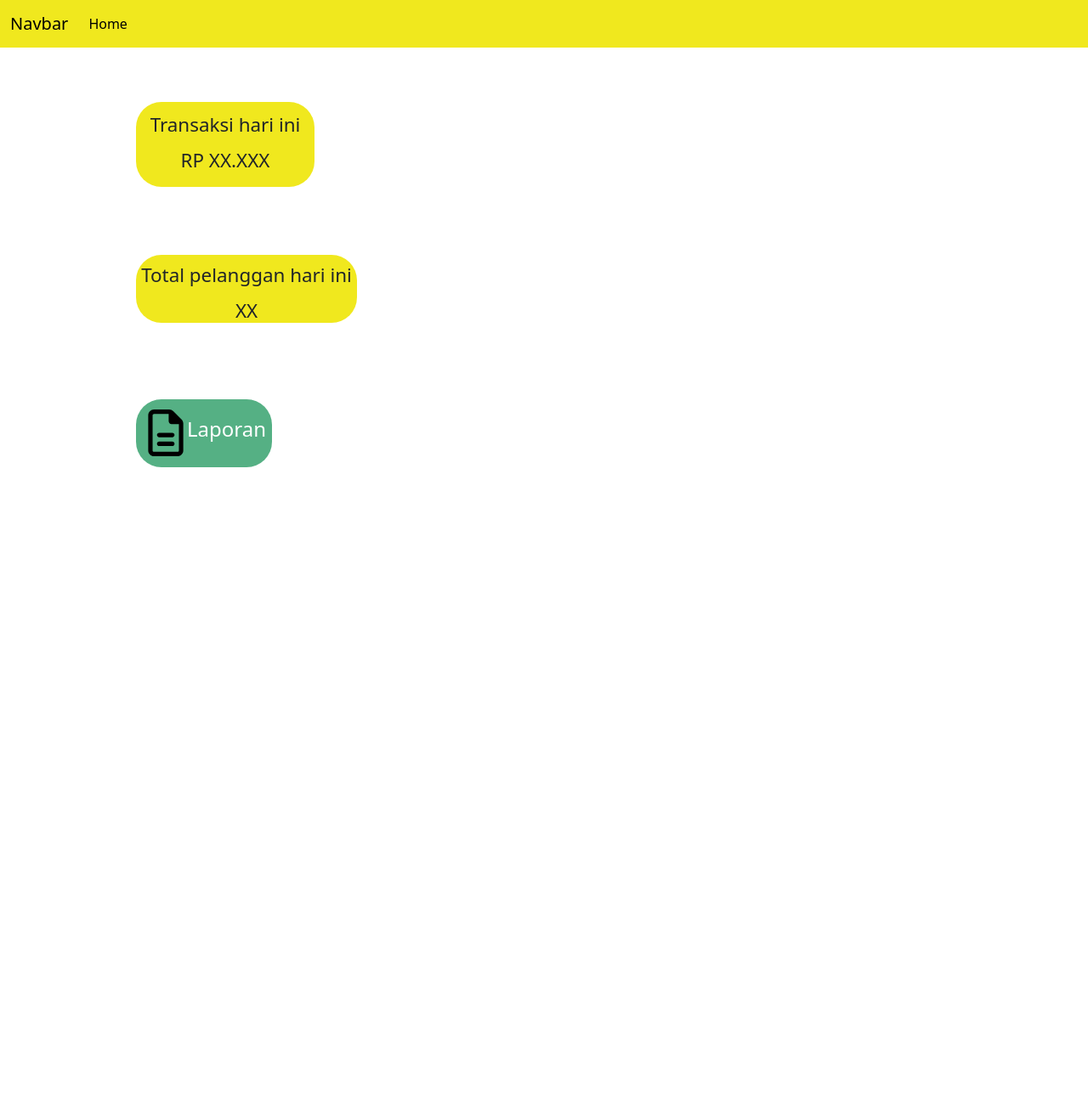
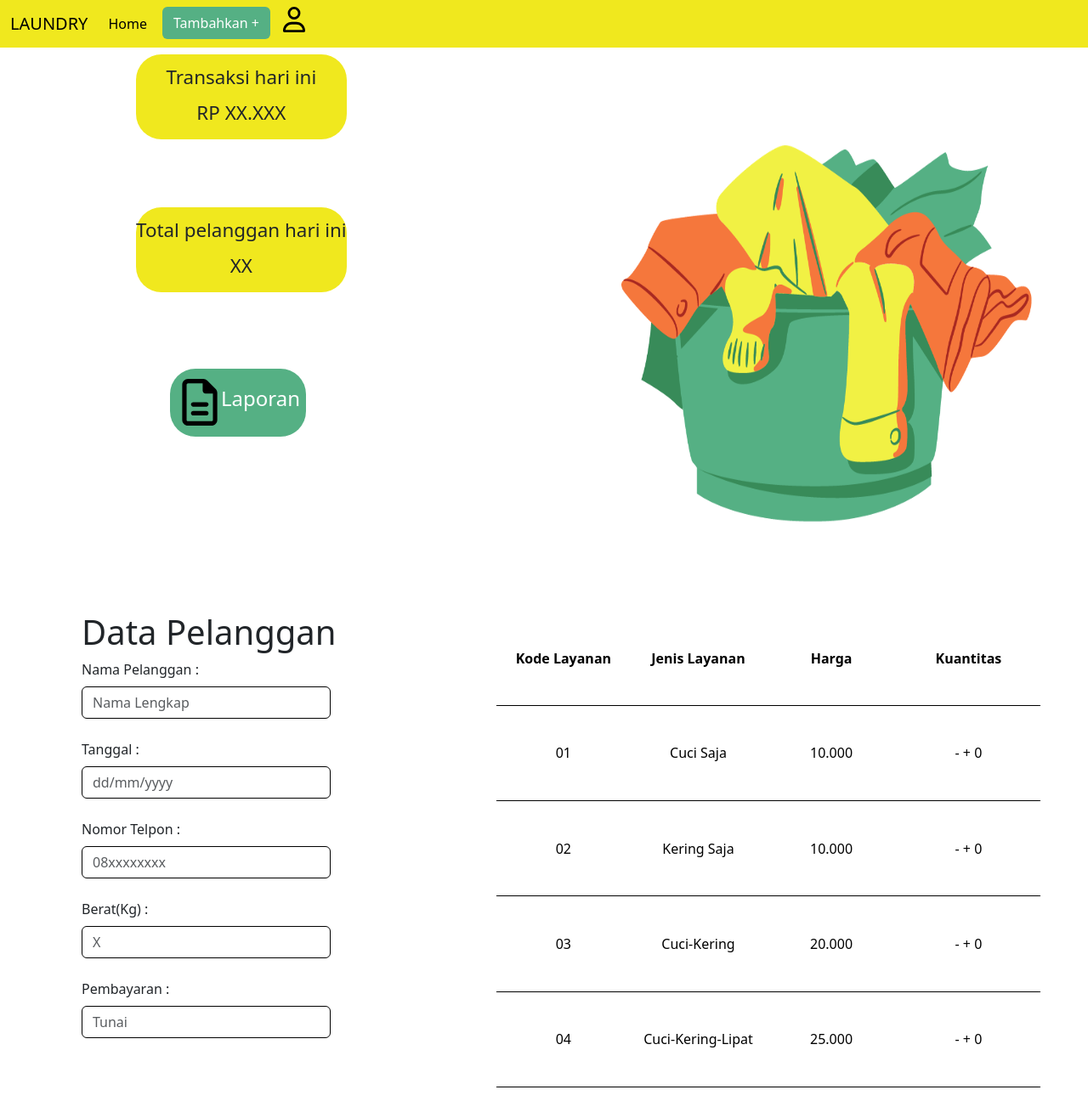
Before and after one commit to Khaisa-Shafa/Website_laundry, a PHP site: page / in a window 1280 px wide. Shown: the whole page at 85% size. Before the commit the page ends 550 px from the top, so only its background shows below. Run offline with PHP 8.4, Linux system fonts and the light colour scheme.

Commit message:
update khaisa

```diff
--- a/index.html
+++ b/index.html
@@ -13,25 +13,33 @@
   </head>
   <body>
     <!-- navbar start -->
-    <nav class="navbar navbar-expand-lg">
+    <nav class="position-fixed z-1 start-0 end-0 navbar navbar-expand-lg ">
       <div class="container-fluid">
-        <a class="navbar-brand" href="#">Navbar</a>
+        <a class="navbar-brand" href="#">LAUNDRY</a>
         <button class="navbar-toggler" type="button" data-bs-toggle="collapse" data-bs-target="#navbarSupportedContent" aria-controls="navbarSupportedContent" aria-expanded="false" aria-label="Toggle navigation">
           <span class="navbar-toggler-icon"></span>
         </button>
         <div class="collapse navbar-collapse" id="navbarSupportedContent">
           <ul class="navbar-nav me-auto mb-2 mb-lg-0">
             <li class="nav-item">
-              <a class="nav-link active" aria-current="page" href="#">Home</a>
+              <a class="nav-link active" aria-current="page" href="#home">Home</a>
+            </li>
+            <li class="nav-item">
+              <a href="#data"><button type="button" class="btn">Tambahkan +</button></a>
+            </li>
+            <li class="nav-item">
+              <a class="admin" aria-current="page" href="#login"><img src="user-regular.svg" alt="user"></a>
             </li>
           </ul>
         </div>
       </div>
     </nav>
+
     <!-- navbar end -->
 
     <!-- home start -->
     <section id="home" class="home">
+      <div class="all">
       <div class="hero">
       <div class="box">
         <div class="box1">
@@ -42,19 +50,86 @@
           <h2>Total pelanggan hari ini</h2>
           <h2>XX</h2>
         </div>
+        </div>
         <a href="#"> <div class="for">
-          <a href="#"><img src="file-lines-regular.svg" alt=""></a>
+          <a href="#"><img src="file-lines-regular.svg" alt="laporan"></a>
         <div class="box3">
           <h2>Laporan</h2>
         </div>
       </div>
     </a>
-
-      </div>
+    </div>
+    <div class="hero2">
+      <img src="LAUNDRY.png" alt="">
+    </div>
     </div>
   </div>
   </section>
     <!-- home end -->
+
+    <!-- data start -->
+    <section id="data" class="data">
+      <div class="inputan">
+        <h1>Data Pelanggan</h1>
+      <div class="mb-4">
+        <label for="formGroupExampleInput" class="form-label">Nama Pelanggan :</label>
+        <input type="text" class="form-control" id="formGroupExampleInput" placeholder="Nama Lengkap">
+      </div>
+      <div class="mb-4">
+        <label for="formGroupExampleInput2" class="form-label">Tanggal :</label>
+        <input type="text" class="form-control" id="formGroupExampleInput2" placeholder="dd/mm/yyyy">
+      </div>
+      <div class="mb-4">
+        <label for="formGroupExampleInput2" class="form-label">Nomor Telpon :</label>
+        <input type="text" class="form-control" id="formGroupExampleInput2" placeholder="08xxxxxxxx">
+      </div>
+      <div class="mb-4">
+        <label for="formGroupExampleInput2" class="form-label">Berat(Kg) :</label>
+        <input type="text" class="form-control" id="formGroupExampleInput2" placeholder="X">
+      </div>
+      <div class="mb-4">
+        <label for="formGroupExampleInput2" class="form-label">Pembayaran :</label>
+        <input type="text" class="form-control" id="formGroupExampleInput2" placeholder="Tunai">
+      </div>
+    </div>
+
+      <div class="table">
+      <table style="width: 50vw; height: 70vh;" >
+        <tr>
+          <th>Kode Layanan</th>
+          <th>Jenis Layanan</th>
+          <th>Harga</th>
+          <th>Kuantitas</th>
+        </tr>
+        <tr>
+          <td>01</td>
+          <td>Cuci Saja</td>
+          <td>10.000</td>
+          <td>- + 0</td>
+        </tr>
+        <tr>
+          <td>02</td>
+          <td>Kering Saja</td>
+          <td>10.000</td>
+          <td>- + 0</td>
+        </tr>
+        <tr>
+          <td>03</td>
+          <td>Cuci-Kering</td>
+          <td>20.000</td>
+          <td>- + 0</td>
+        </tr>
+        <tr>
+          <td>04</td>
+          <td>Cuci-Kering-Lipat</td>
+          <td>25.000</td>
+          <td>- + 0</td>
+        </tr>
+      </table>
+    </div>
+    </section>
+
+
     <script src="https://unpkg.com/feather-icons"></script>
 
     <script>
--- a/style.css
+++ b/style.css
@@ -2,10 +2,6 @@
 * {
   margin: 0;
   padding: 0;
-  box-sizing: border-box;
-  outline: none;
-  border: none;
-  text-decoration: none;
 }
 
 body {
@@ -18,9 +14,36 @@ body {
   background-color: #f0e81e;
 }
 
+[type ="button"].btn {
+  background: #55b084;
+  color: #fff;
+  margin-left: 10px;
+}
+[type ="button"].btn:hover {
+  background-color: white;
+  text-decoration: none;
+}
+
+.admin img {
+  width: 100%;
+  height: 30px;
+  margin-left: 10px;
+}
+
+.all {
+  display: flex;
+  flex-direction: row ;
+}
+
 .hero {
   padding-top: 4rem;
   padding-left: 10rem;
+
+}
+
+.box {
+  width: 100%;
+
 }
 
 .hero h1 {
@@ -30,7 +53,7 @@ body {
   line-height: 1.2;
 }
 .hero .box1 {
-  width: 210px;
+  width: 100%;
   height: 100px;
   background-color: #f0e81e;
   margin-bottom: 80px;
@@ -44,12 +67,12 @@ body {
 }
 
 .hero .box2 {
-  width: 260px;
-  height: 80px;
+  width: 100%;
+  height: 100px;
   background-color: #f0e81e;
   border-radius: 30px;
   text-align: center;
-  padding-top: 7px;
+  padding-top: 10px;
 }
 .box2 h2 {
   font-size: 1.4rem;
@@ -67,6 +90,8 @@ body {
   font-size: 15px;
   text-align: center;
   padding-top: 6px;
+  margin-left: 40px;
+
 }
 .for img {
   width: 50px;
@@ -92,3 +117,36 @@ body {
   height: 40px;
   display: flex;
 }
+
+.hero2 img {
+  width: 40vw;
+  height: 60vh;
+  margin-top: 10rem;
+  margin-left: 60%;
+}
+
+.data {
+  padding-top: 5rem;
+  padding-left: 6rem;
+  display: flex;
+}
+.inputan {
+  width: 70%;
+}
+
+[type = "text"].form-control {
+  width: 60%;
+  border: 1px solid #010101;
+}
+
+table {
+  border: 1px;
+  background-color: #f0e81e;
+}
+table td {
+  width: 10%;
+  text-align: center;
+}
+table th {
+  text-align: center;
+}
```
Also changed, not shown: data.html (added, +44 -0 lines), LAUNDRY.png (added), user-regular.svg (added).
